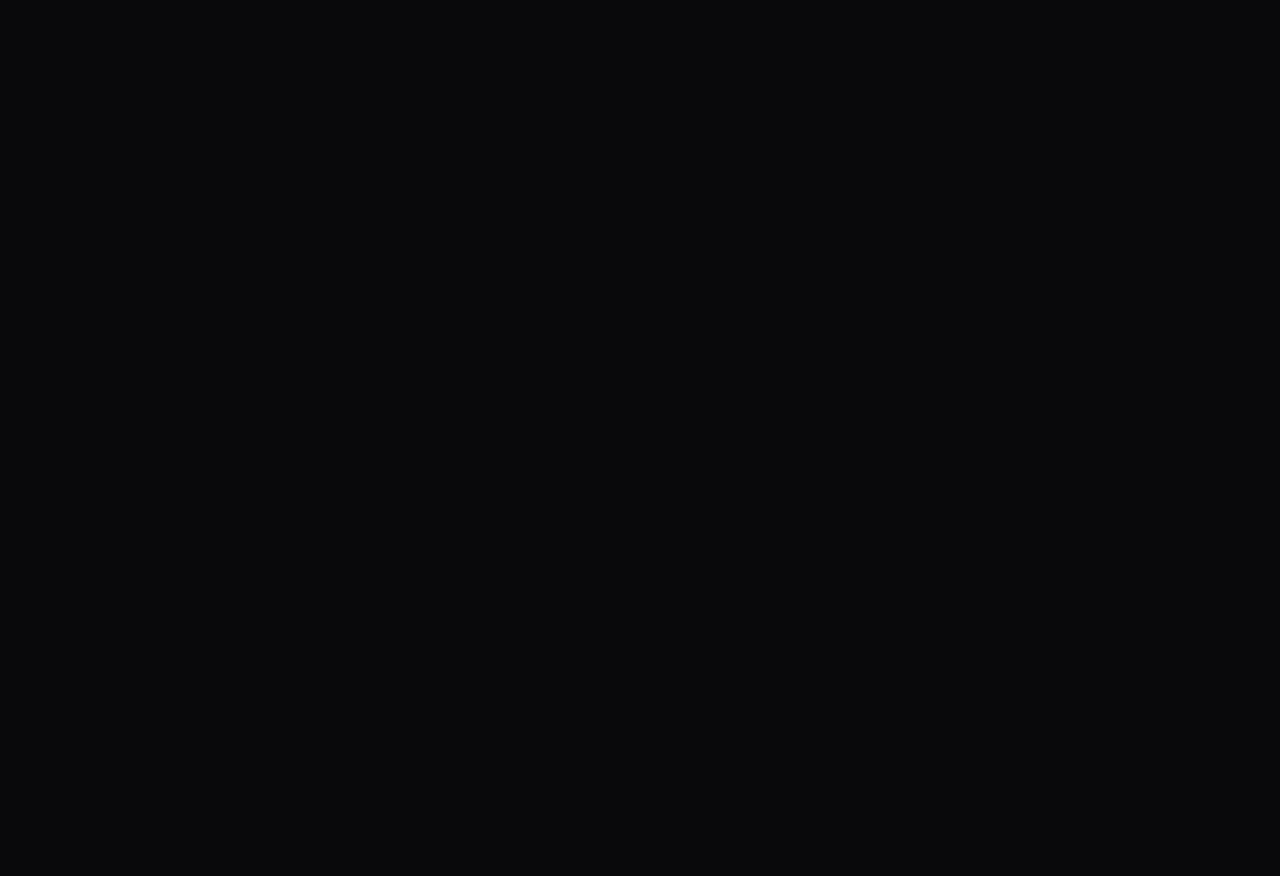
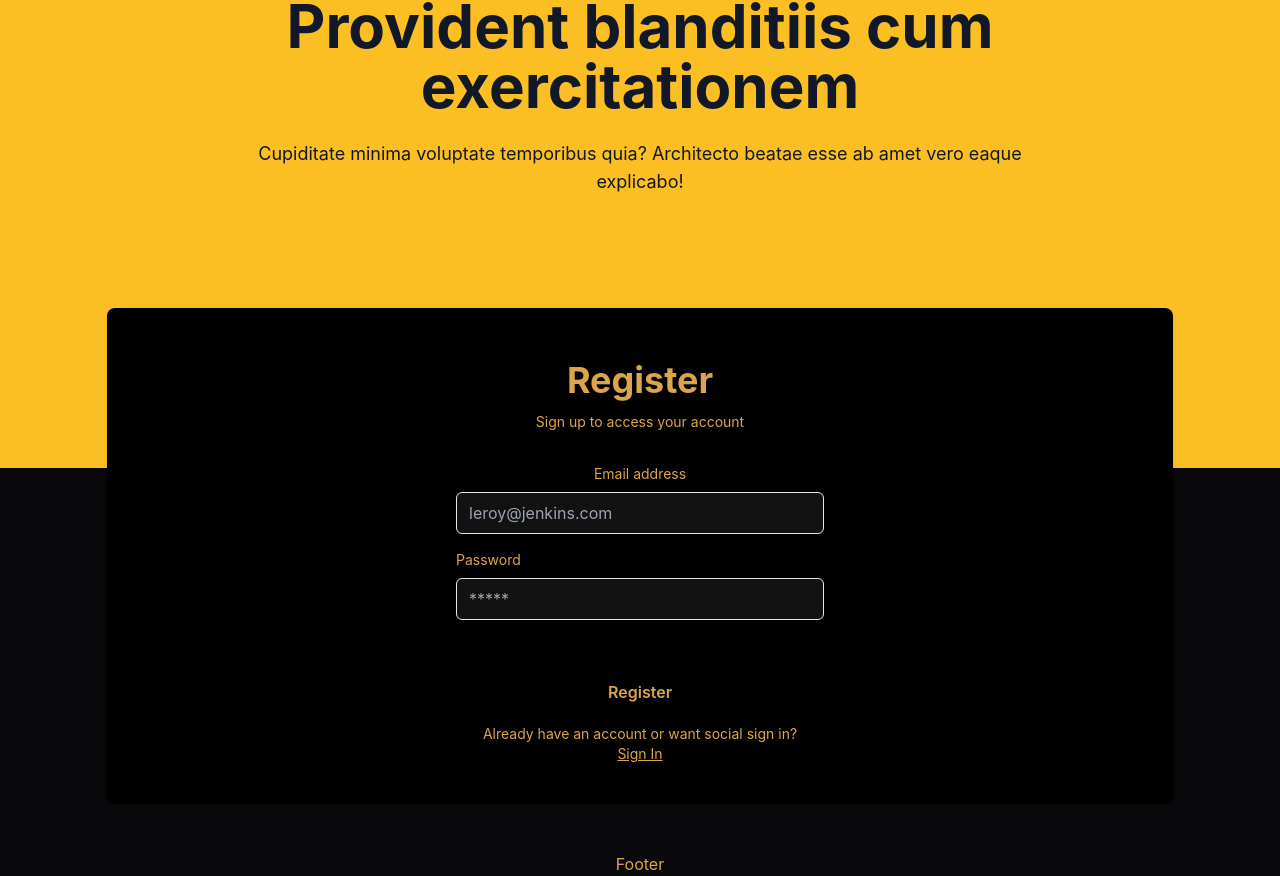
Before and after one commit to TahmidTaki/elegant-ambiance-decor-website-client, a React (Create React App) app: page /signup in a window 1280 px wide. Before the commit this address had no page. Shown: the part 220-1096 px from the top of the page. Before the commit the page ends 800 px from the top, so only its background shows below. Built offline with nearby package versions, Linux system fonts and the light colour scheme.

Commit message:
sign up page design

```diff
--- a/package.json
+++ b/package.json
@@ -7,6 +7,7 @@
     "@testing-library/react": "^13.4.0",
     "@testing-library/user-event": "^13.5.0",
     "daisyui": "^2.38.1",
+    "firebase": "^9.13.0",
     "react": "^18.2.0",
     "react-dom": "^18.2.0",
     "react-router-dom": "^6.4.3",
--- /dev/null
+++ b/src/Firebase/firebase.config.js
@@ -0,0 +1,18 @@
+// Import the functions you need from the SDKs you need
+import { initializeApp } from "firebase/app";
+// TODO: Add SDKs for Firebase products that you want to use
+// https://firebase.google.com/docs/web/setup#available-libraries
+
+// Your web app's Firebase configuration
+const firebaseConfig = {
+  apiKey: process.env.REACT_APP_apiKey,
+  authDomain: process.env.REACT_APP_authDomain,
+  projectId: process.env.REACT_APP_projectId,
+  storageBucket: process.env.REACT_APP_storageBucket,
+  messagingSenderId: process.env.REACT_APP_messagingSenderId,
+  appId: process.env.REACT_APP_appId,
+};
+
+// Initialize Firebase
+const app = initializeApp(firebaseConfig);
+export default app;
--- a/src/Pages/Login/Login.js
+++ b/src/Pages/Login/Login.js
@@ -1,6 +1,11 @@
 import React from "react";
+import { Link } from "react-router-dom";
 
 const Login = () => {
+  const handleLogin = (event) => {
+    event.preventDefault();
+    console.log("event triggered");
+  };
   return (
     <section className="dark:bg-gray-800 dark:text-gray-100">
       <div className="container flex flex-col justify-center p-6 mx-auto sm:py-12 lg:py-24 lg:flex-row lg:justify-between">
@@ -15,9 +20,9 @@ const Login = () => {
           <h2 className="mb-3 text-3xl font-semibold text-center">Login to your account</h2>
           <p className="text-sm text-center dark:text-gray-400">
             Don't have account?
-            <a href="#" rel="noopener noreferrer" className="focus:underline underline">
-              ..Sign up here
-            </a>
+            <Link to="/signup" className="m-2 focus:underline underline">
+              Sign up here
+            </Link>
           </p>
           <div className="my-6 space-y-4">
             <button
@@ -40,7 +45,12 @@ const Login = () => {
             <p className="px-3 dark:text-gray-400">OR</p>
             <hr className="w-full dark:text-gray-400" />
           </div>
-          <form novalidate="" action="" className="space-y-8 ng-untouched ng-pristine ng-valid">
+          <form
+            onSubmit={handleLogin}
+            novalidate=""
+            action=""
+            className="space-y-8 ng-untouched ng-pristine ng-valid"
+          >
             <div className="space-y-4">
               <div className="space-y-2">
                 <label for="email" className="block text-sm">
@@ -52,6 +62,7 @@ const Login = () => {
                   id="email"
                   placeholder="leroy@jenkins.com"
                   className="w-full px-3 py-2 border rounded-md dark:border-gray-700 dark:bg-gray-900 dark:text-gray-100 focus:dark:border-amber-400"
+                  required
                 />
               </div>
               <div className="space-y-2">
@@ -66,12 +77,13 @@ const Login = () => {
                   id="password"
                   placeholder="*****"
                   className="w-full px-3 py-2 border rounded-md dark:border-gray-700 dark:bg-gray-900 dark:text-gray-100 focus:dark:border-amber-400"
+                  required
                 />
               </div>
             </div>
             <button
-              type="button"
-              className="w-full px-8 py-3 font-semibold rounded-md dark:bg-amber-400 dark:text-gray-900"
+              type="submit"
+              className="w-full px-8 py-3 font-semibold rounded-md bg-amber-400 text-gray-900"
             >
               Sign in
             </button>
--- /dev/null
+++ b/src/Pages/Signup/Signup.js
@@ -0,0 +1,91 @@
+import React from "react";
+import { Link } from "react-router-dom";
+
+const Signup = () => {
+  const handleRegister = (event) => {
+    event.preventDefault();
+    console.log("reg clicked");
+  };
+  return (
+    <section>
+      <div className="bg-amber-400">
+        <div className="container flex flex-col items-center px-4 py-16 pb-24 mx-auto text-center lg:pb-56 md:py-32 md:px-10 lg:px-32 text-gray-900">
+          <h1 className="text-5xl font-bold leading-none sm:text-6xl xl:max-w-3xl text-gray-900">
+            Provident blanditiis cum exercitationem
+          </h1>
+          <p className="mt-6 mb-8 text-lg sm:mb-12 xl:max-w-3xl text-gray-900">
+            Cupiditate minima voluptate temporibus quia? Architecto beatae esse ab amet vero eaque
+            explicabo!
+          </p>
+        </div>
+      </div>
+      <div className="w-5/6 mx-auto mb-12 -mt-20 rounded-lg shadow-md lg:-mt-40 bg-black">
+        <div className="flex flex-col mx-auto max-w-md p-6 rounded-md sm:p-10 dark:bg-gray-900 dark:text-gray-100">
+          <div className="mb-8 text-center">
+            <h1 className="my-3 text-4xl font-bold">Register</h1>
+            <p className="text-sm dark:text-gray-400">Sign up to access your account</p>
+          </div>
+          <form
+            onSubmit={handleRegister}
+            novalidate=""
+            action=""
+            className="space-y-12 ng-untouched ng-pristine ng-valid"
+          >
+            <div className="space-y-4">
+              <div>
+                <label for="email" className="block mb-2 text-sm">
+                  Email address
+                </label>
+                <input
+                  type="email"
+                  name="email"
+                  id="email"
+                  placeholder="leroy@jenkins.com"
+                  className="w-full px-3 py-2 border rounded-md dark:border-gray-700 dark:bg-gray-900 dark:text-gray-100"
+                  required
+                />
+              </div>
+              <div>
+                <div className="flex justify-between mb-2">
+                  <label for="password" className="text-sm">
+                    Password
+                  </label>
+                </div>
+                <input
+                  type="password"
+                  name="password"
+                  id="password"
+                  placeholder="*****"
+                  className="w-full px-3 py-2 border rounded-md dark:border-gray-700 dark:bg-gray-900 dark:text-gray-100"
+                  required
+                />
+              </div>
+            </div>
+            <div className="space-y-2">
+              <div>
+                <button
+                  type="submit"
+                  className="w-full px-8 py-3 font-semibold rounded-md dark:bg-amber-400 dark:text-gray-900"
+                >
+                  Register
+                </button>
+              </div>
+              <p className="px-6 text-sm text-center dark:text-gray-400">
+                Already have an account or want social sign in?
+                <Link
+                  rel="noopener noreferrer"
+                  to="/login"
+                  className="mx-2 underline dark:text-amber-400"
+                >
+                  Sign In
+                </Link>
+              </p>
+            </div>
+          </form>
+        </div>
+      </div>
+    </section>
+  );
+};
+
+export default Signup;
--- a/src/Router/Routes/Routes.js
+++ b/src/Router/Routes/Routes.js
@@ -1,6 +1,7 @@
 import Main from "../../Layouts/Main";
 import Home from "../../Pages/Home/Home";
 import Login from "../../Pages/Login/Login";
+import Signup from "../../Pages/Signup/Signup";
 
 const { createBrowserRouter } = require("react-router-dom");
 
@@ -17,6 +18,10 @@ const router = createBrowserRouter([
         path: "/login",
         element: <Login></Login>,
       },
+      {
+        path: "/signup",
+        element: <Signup></Signup>,
+      },
     ],
   },
 ]);
--- a/tailwind.config.js
+++ b/tailwind.config.js
@@ -1,8 +1,38 @@
 /** @type {import('tailwindcss').Config} */
+const colors = require("tailwindcss/colors");
 module.exports = {
   content: ["./src/**/*.{js,jsx,ts,tsx}"],
   theme: {
     extend: {},
+    colors: {
+      transparent: "transparent",
+      current: "currentColor",
+      black: colors.black,
+      white: colors.white,
+      rose: colors.rose,
+      pink: colors.pink,
+      fuchsia: colors.fuchsia,
+      purple: colors.purple,
+      violet: colors.violet,
+      indigo: colors.indigo,
+      blue: colors.blue,
+      lightBlue: colors.lightBlue, // Only in Tailwind CSS <=v2.1
+      sky: colors.sky, // As of Tailwind CSS v2.2, `lightBlue` has been renamed to `sky`
+      cyan: colors.cyan,
+      teal: colors.teal,
+      emerald: colors.emerald,
+      green: colors.green,
+      lime: colors.lime,
+      yellow: colors.yellow,
+      amber: colors.amber,
+      orange: colors.orange,
+      red: colors.red,
+      slate: colors.slate,
+      zinc: colors.zinc,
+      gray: colors.gray,
+      neutral: colors.blueGray,
+      stone: colors.stone,
+    },
   },
   plugins: [require("daisyui")],
 };
```
Also changed, not shown: 1 other file (tests, documents, lock files or other folders).
